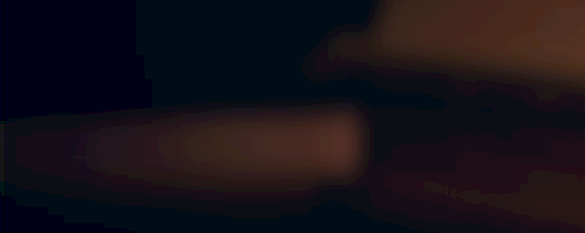
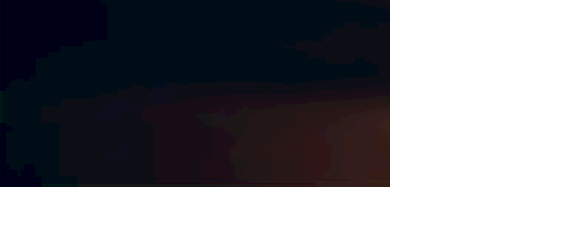
Before and after one commit to Seforq/proekt, a website: page main/index.html in a window 390 px wide. Shown: the part 657-890 px from the top of the page, 585 px wide, since content can reach past the window. Drawn offline with Linux system fonts and the light colour scheme.

Commit message:
ретерн

```diff
--- a/main/style/adaptyve.scss
+++ b/main/style/adaptyve.scss
@@ -138,11 +138,12 @@
 @media only screen and (max-width: 432px) {
 
   .background {
+    width: 100%;
+    height: 100%;
     padding: 0;
     margin: 0;
     position: absolute;
-    height: auto;
-    width: auto;
+    overflow-x: hidden;
     background-position: top center;
     background-repeat: no-repeat;
     overflow: hidden;
@@ -151,7 +152,7 @@
 
   .bg {
     background: black;
-    margin-top: 70px;
+    margin-top: 38px;
     position: absolute;
     height: 100%;
     width: 100%;
```
Also changed, not shown: main/style/adaptyve.css, 1 other file.
